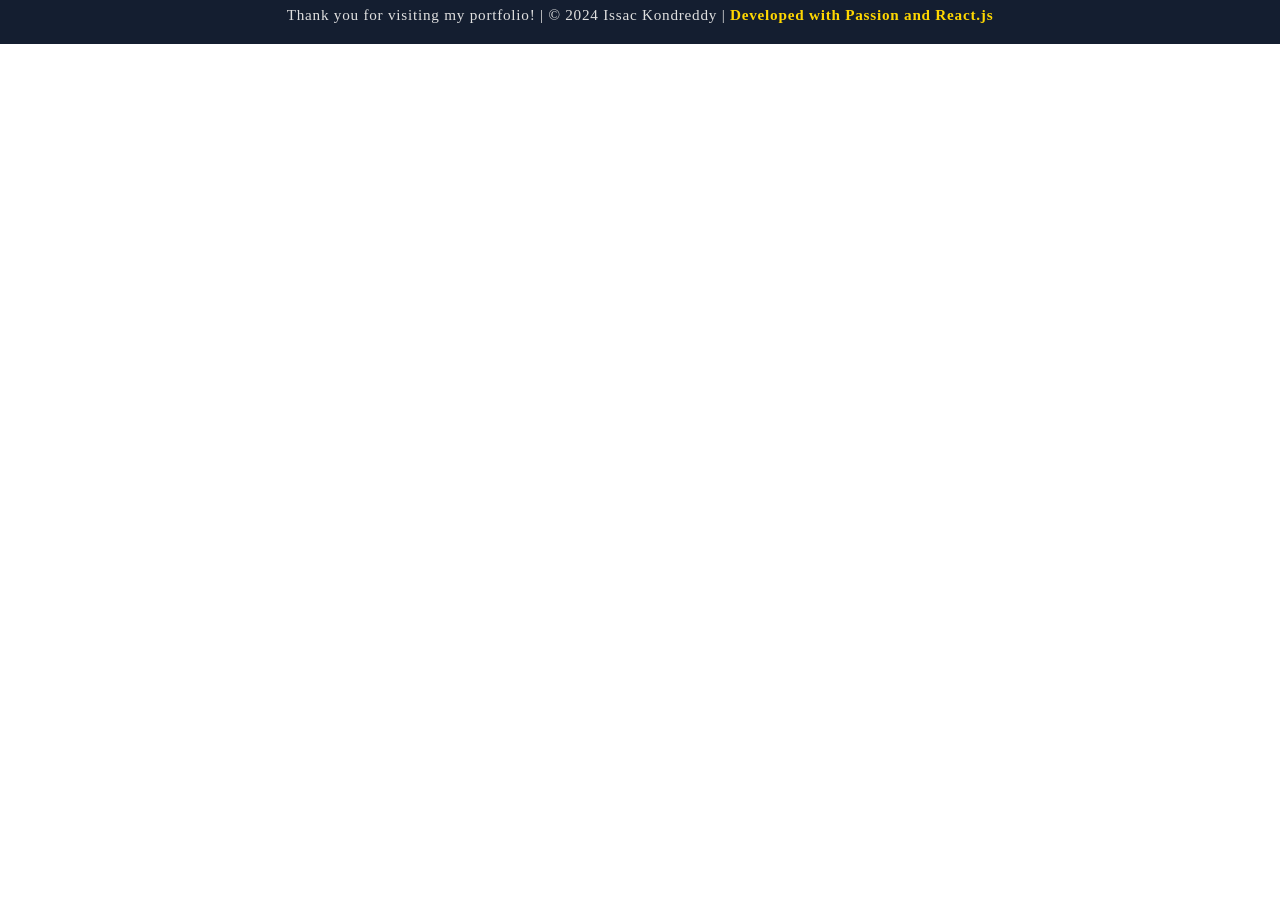
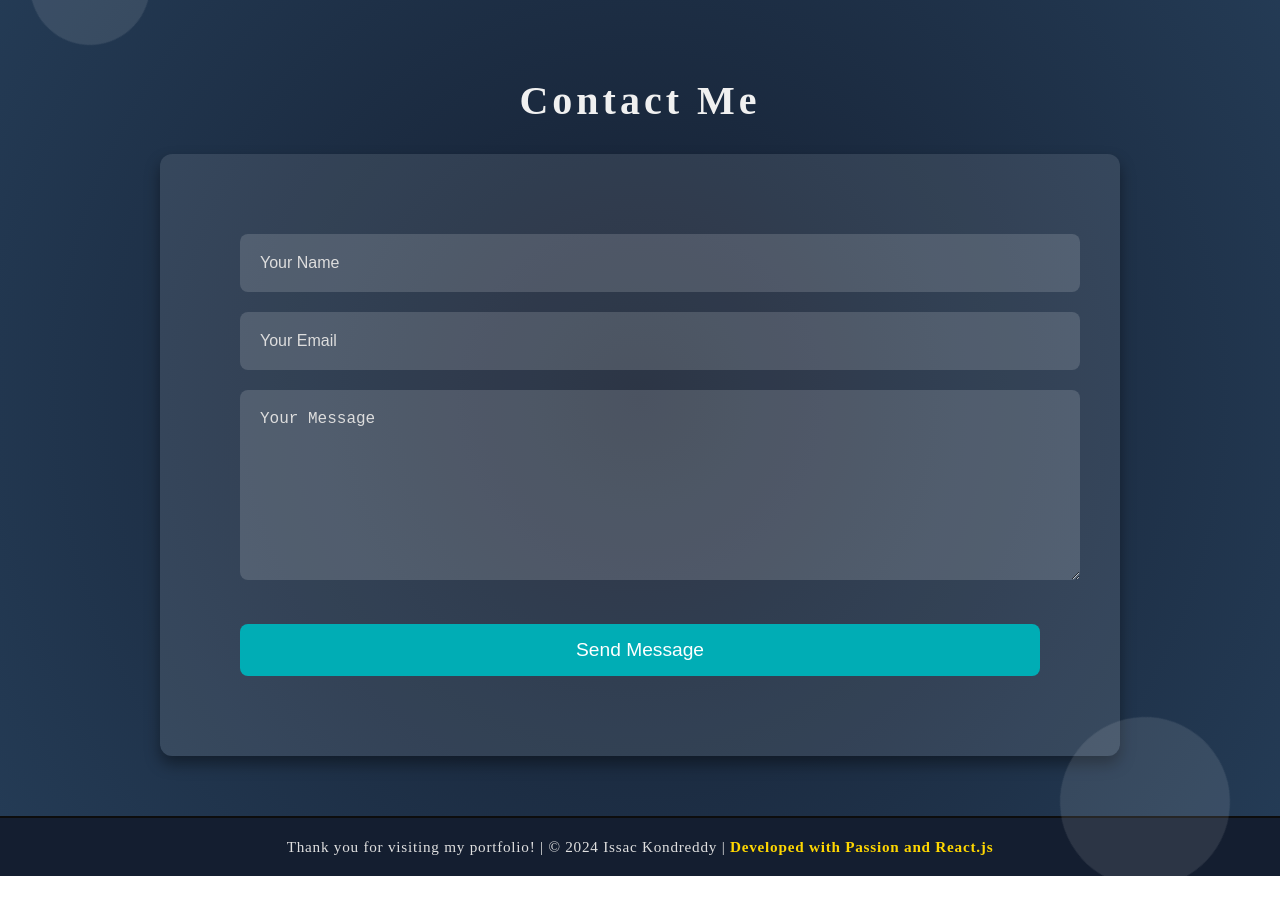
Before and after one commit to Issac-Kondreddy/My_Website, a React (Create React App) app: page / in a window 1280 px wide. Shown: the part 8525-9439 px from the top of the page. Before the commit the page ends 8569 px from the top, so only its background shows below. Built offline with nearby package versions, Linux system fonts and the light colour scheme.

Commit message:
Contact Form Done

```diff
--- a/package.json
+++ b/package.json
@@ -6,6 +6,7 @@
     "@testing-library/jest-dom": "^5.17.0",
     "@testing-library/react": "^13.4.0",
     "@testing-library/user-event": "^13.5.0",
+    "emailjs-com": "^3.2.0",
     "react": "^18.3.1",
     "react-dom": "^18.3.1",
     "react-icons": "^5.3.0",
--- a/src/App.js
+++ b/src/App.js
@@ -8,6 +8,7 @@ import Experience from './components/Experience';
 import Projects from './components/Projects';
 import Footer from './components/Footer';
 import Publications from './components/Publications';
+import ContactForm from './components/ContactForm';
 import './App.css'; // You can modify this for global styles
 
 function App() {
@@ -20,6 +21,7 @@ function App() {
       <Experience />
       <Projects />
       <Publications />
+      <ContactForm />
       <Footer />
     </div>
   );
--- /dev/null
+++ b/src/components/ContactForm.js
@@ -0,0 +1,73 @@
+import React, { useState } from 'react';
+import '../styles/ContactForm.css'; // Custom CSS for the contact form
+import emailjs from 'emailjs-com';
+
+const ContactForm = () => {
+  const [formData, setFormData] = useState({
+    name: '',
+    email: '',
+    message: ''
+  });
+
+  const handleChange = (e) => {
+    const { name, value } = e.target;
+    setFormData({ ...formData, [name]: value });
+  };
+
+  const handleSubmit = (e) => {
+    e.preventDefault();
+
+    emailjs.sendForm('service_31wgapc', 'template_ti8b3yi', e.target, '8X606yMoO1BPZ8NPK')
+      .then((result) => {
+        alert("Message sent successfully!");
+      }, (error) => {
+        alert("Failed to send message, please try again.");
+      });
+
+    setFormData({ name: '', email: '', message: '' });
+  };
+
+  return (
+    <section id="contact" className="contact-section">
+      <h2 className="contact-heading">Contact Me</h2>
+      <div className="contact-form-container">
+        <form className="contact-form" onSubmit={handleSubmit}>
+          <div className="input-group">
+            <input
+              type="text"
+              name="name"
+              placeholder="Your Name"
+              value={formData.name}
+              onChange={handleChange}
+              required
+            />
+          </div>
+          <div className="input-group">
+            <input
+              type="email"
+              name="email"
+              placeholder="Your Email"
+              value={formData.email}
+              onChange={handleChange}
+              required
+            />
+          </div>
+          <div className="input-group">
+            <textarea
+              name="message"
+              placeholder="Your Message"
+              value={formData.message}
+              onChange={handleChange}
+              required
+            ></textarea>
+          </div>
+          <button type="submit" className="submit-btn">Send Message</button>
+        </form>
+      </div>
+      <div className="shape shape-1"></div>
+      <div className="shape shape-2"></div>
+    </section>
+  );
+};
+
+export default ContactForm;
--- /dev/null
+++ b/src/styles/ContactForm.css
@@ -0,0 +1,114 @@
+/* General Styling for Contact Form Section */
+.contact-section {
+    padding: 60px 0;
+    background: radial-gradient(circle, #141e30, #243b55);
+    color: white;
+    text-align: center;
+    position: relative;
+  }
+
+  .contact-heading {
+    font-size: 2.5rem;
+    color: #f0f0f0;
+    margin-bottom: 30px;
+    font-family:'Times New Roman', Times, serif;
+    text-transform: capitalize;
+    letter-spacing: 0.1em;
+  }
+
+  /* Contact Form Styling */
+  .contact-form-container {
+    max-width: 800px;
+    margin: 0 auto;
+    background: rgba(255, 255, 255, 0.1);
+    padding: 80px;
+    border-radius: 12px;
+    box-shadow: 0 8px 15px rgba(0, 0, 0, 0.4);
+  }
+
+  .contact-form {
+    display: flex;
+    flex-direction:column;
+  }
+
+  .input-group {
+    margin-bottom: 20px;
+  }
+
+  input, textarea {
+    width: 100%;
+    padding: 20px;
+    border: none;
+    border-radius: 8px;
+    background-color: rgba(255, 255, 255, 0.15);
+    color: #fff;
+    font-size: 1rem;
+    outline: none;
+    transition: background-color 0.3s ease, color 0.3s ease;
+  }
+
+  input::placeholder,
+  textarea::placeholder {
+    color: #ddd;
+  }
+
+  input:focus,
+  textarea:focus {
+    background-color: rgba(255, 255, 255, 0.2);
+  }
+
+  textarea {
+    min-height: 150px;
+  }
+
+  .submit-btn {
+    padding: 15px 25px;
+    border: none;
+    border-radius: 8px;
+    background-color: #00adb5;
+    color: white;
+    font-size: 1.2rem;
+    cursor: pointer;
+    transition: background-color 0.3s ease, transform 0.3s ease;
+    margin-top: 20px;
+  }
+
+  .submit-btn:hover {
+    background-color: #00969c;
+    transform: translateY(-3px);
+  }
+
+  /* Floating Shapes */
+  .shape {
+    position: absolute;
+    background: rgba(255, 255, 255, 0.1);
+    border-radius: 50%;
+    z-index: 0;
+    animation: float 12s infinite ease-in-out;
+  }
+
+  .shape:nth-child(1) {
+    width: 120px;
+    height: 120px;
+    top: -40px;
+    left: 30px;
+  }
+
+  .shape:nth-child(2) {
+    width: 170px;
+    height: 170px;
+    bottom: -90px;
+    right: 50px;
+  }
+
+  @keyframes float {
+    0% {
+      transform: translateY(0) rotate(0);
+    }
+    50% {
+      transform: translateY(-20px) rotate(45deg);
+    }
+    100% {
+      transform: translateY(0) rotate(0);
+    }
+  }
```
Also changed, not shown: 1 other file (tests, documents, lock files or other folders).
